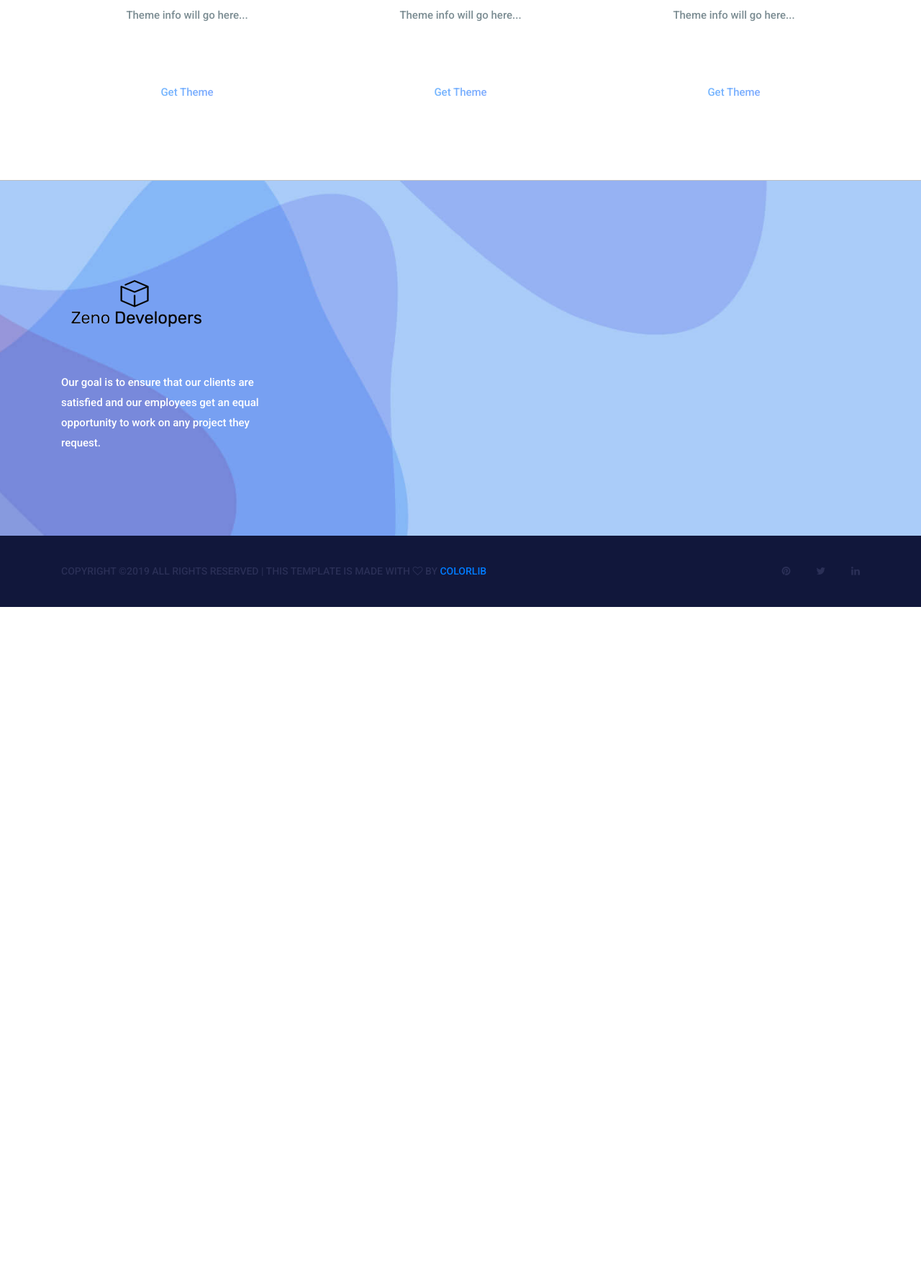
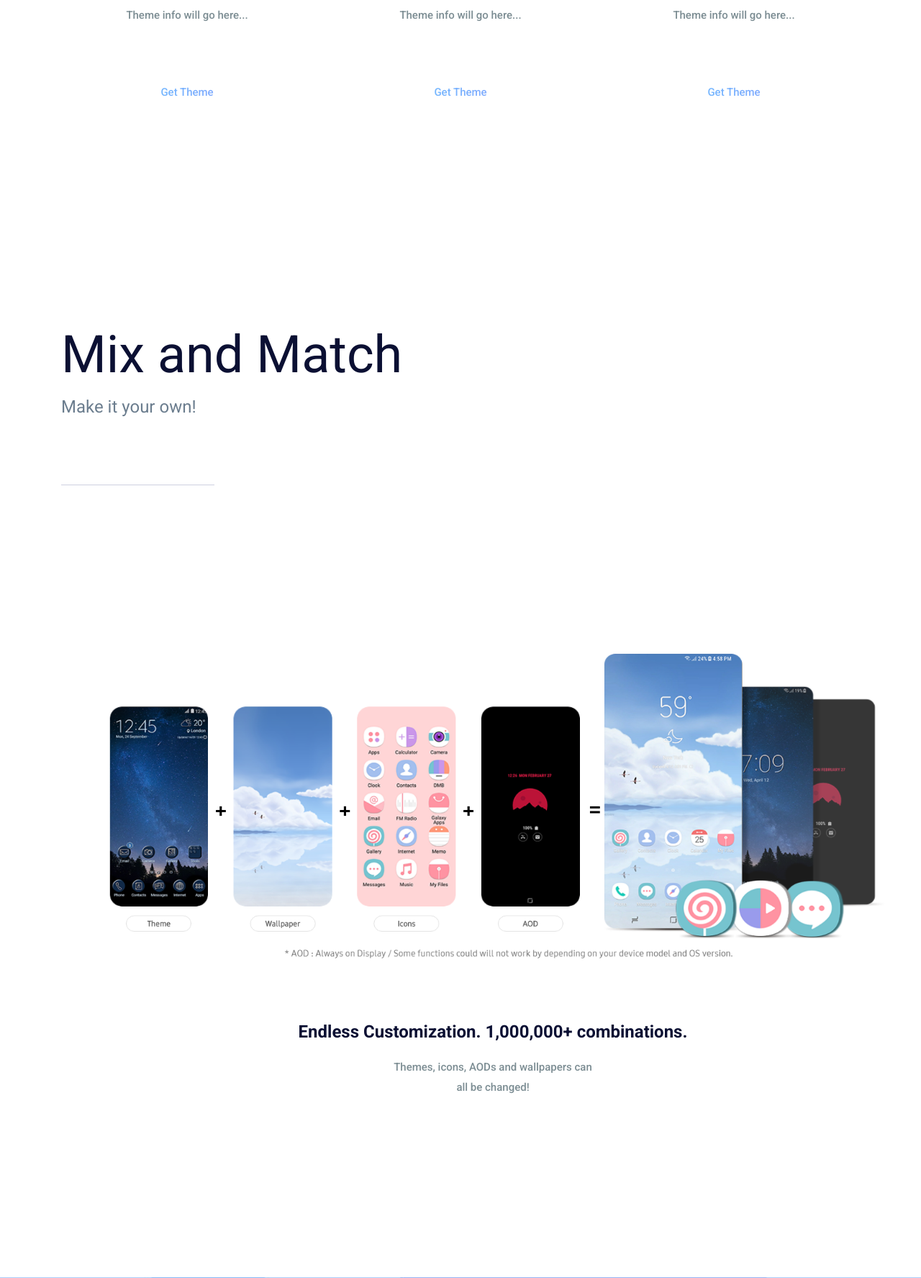
Before and after one commit to bartektenDev/bartektendev.github.io, a PHP site: page /zenodevelopers/themes.html in a window 1280 px wide. Shown: the part 1232-3007 px from the top of the page at 72% size. Before the commit the page ends 2075 px from the top, so only its background shows below. Run offline with PHP 8.4, Linux system fonts and the light colour scheme.

Commit message:
Added Samsung Store Link at Samsung Themes Tab

```diff
--- a/zenodevelopers/css/style.css
+++ b/zenodevelopers/css/style.css
@@ -340,9 +340,25 @@ i:before {
   overflow: hidden;
 }
 
+.banner_area2 {
+  position: relative;
+  z-index: 3;
+  overflow: hidden;
+}
+
 .banner_area:before {
   content: "";
   background: url(../img/banner/banner-bg.png) no-repeat scroll center right;
+  position: absolute;
+  right: 0px;
+  top: 0px;
+  height: 100%;
+  max-width: 1233px;
+  width: 100%;
+}
+
+.banner_area2:before {
+  content: "";
   position: absolute;
   right: 0px;
   top: 0px;
@@ -622,8 +638,68 @@ i:before {
   opacity: 1;
 }
 
+
+
+.feature_item2 {
+  margin-bottom: 80px;
+  text-align: center;
+  width: 1200px;
+  height: 970px;
+  -webkit-transition: all 400ms linear 0s;
+  -o-transition: all 400ms linear 0s;
+  transition: all 400ms linear 0s;
+}
+
+.feature_item2 .f_icon2 {
+  min-height: 600px;
+  min-width: 100px;
+  position: relative;
+}
+
+.feature_item2 .f_icon2 img {
+  position: absolute;
+  bottom: 0px;
+  left: 50%;
+  -webkit-transform: translateX(-50%);
+  -ms-transform: translateX(-50%);
+  transform: translateX(-50%);
+}
+
+.feature_item2 h4 {
+  color: #0b1033;
+  font-family: "Roboto", sans-serif;
+  font-weight: bold;
+  font-size: 24px;
+  padding: 45px 0px 20px 0px;
+}
+
+.feature_item2 p {
+  font-size: 15px;
+  line-height: 28px;
+  font-family: "Roboto", sans-serif;
+  color: #7c8d93;
+  font-weight: 500;
+  max-width: 290px;
+  margin: auto;
+  padding-bottom: 60px;
+}
+
+.feature_item2 .more_btn2 {
+  opacity: 0;
+}
+
+.feature_item2:hover {
+  -webkit-box-shadow: 0px 14px 38px 0px rgba(0, 0, 0, 0.11);
+  box-shadow: 0px 14px 38px 0px rgba(0, 0, 0, 0.11);
+}
+
+.feature_item2:hover .more_btn2 {
+  opacity: 1;
+}
+
+
+
 .service_feature {
-  border-bottom: 1px solid #bbbec1;
   padding-top: 100px;
   overflow: hidden;
 }
@@ -663,6 +739,52 @@ i:before {
   background-clip: inherit;
 }
 
+
+
+.service_feature2 {
+  padding-top: 100px;
+  overflow: hidden;
+  margin: auto;
+  width: auto;
+  height: 1100px;
+}
+
+.service_feature2 .feature_inner2 {
+  margin-bottom: -50px;
+}
+
+.service_feature2 .feature_inner2 .feature_item2 {
+  margin-bottom: 50px;
+}
+
+.service_feature2 .feature_inner2 .feature_item2 .more_btn2 {
+  opacity: 1;
+  background: transparent;
+  border-color: transparent;
+  background-image: -webkit-gradient(linear, left top, right top, from(#6ebdfe), to(#9b8aff));
+  background-image: -webkit-linear-gradient(left, #6ebdfe, #9b8aff);
+  background-image: -o-linear-gradient(left, #6ebdfe, #9b8aff);
+  background-image: linear-gradient(left, #6ebdfe, #9b8aff);
+  color: transparent;
+  -webkit-background-clip: text;
+  background-clip: text;
+  -webkit-transition: all 400ms linear 0s;
+  -o-transition: all 400ms linear 0s;
+  transition: all 400ms linear 0s;
+  background-size: 200% auto;
+}
+
+.service_feature2 .feature_inner2 .feature_item2:hover .more_btn2 {
+  color: #fff;
+  background-image: -webkit-gradient(linear, left top, right top, from(#70bafe), color-stop(51%, #998dff), to(#70bafe));
+  background-image: -webkit-linear-gradient(left, #70bafe 0%, #998dff 51%, #70bafe 100%);
+  background-image: -o-linear-gradient(left, #70bafe 0%, #998dff 51%, #70bafe 100%);
+  background-image: linear-gradient(to right, #70bafe 0%, #998dff 51%, #70bafe 100%);
+  border-color: rgba(204, 241, 255, 0.5);
+  background-clip: inherit;
+}
+
+
 /* End Feature Area css
 ============================================================================================ */
 /* Team People Area css
--- a/zenodevelopers/service.html
+++ b/zenodevelopers/service.html
@@ -115,8 +115,8 @@
                                 <img src="img/icon/themeicon.png" alt="">
                             </div>
                             <h4>Samsung Themes</h4>
-                            <p>A design team was put in place at our company for Samsung Theming because of how much people love our designs! Do you have theme idea you want made? Ask for one made.</p>
-                            <a class="more_btn" href="#">Get Quote</a>
+                            <p>A design team was put in place at our company for Samsung Theming because of how much people love our designs! Do you have theme idea you want made? Ask for one made at the Samsung Themes tab.</p>
+                            <a class="more_btn" href="themes.html">View Themes</a>
                         </div>
                     </div>
                     <div class="col-lg-4 col-sm-6">
--- a/zenodevelopers/themes.html
+++ b/zenodevelopers/themes.html
@@ -155,6 +155,32 @@
         </section>
         <!--================End Banner Area =================-->
 
+        <!--================Banner Area =================-->
+        <section class="banner_area2">
+            <div class="container">
+                <div class="banner_inner_text">
+                    <h2>Mix and Match</h2>
+                    <p>Make it your own!</p>
+                </div>
+            </div>
+        </section>
+        <!--================End Banner Area =================-->
+
+        <!-- How it works -->
+        <section class="service_feature2">
+          <div class="container">
+            <div class="feature_item2">
+              <div class="f_icon2">
+                  <img src="img/icon/mixnmatch.png" alt="" width="1100px" height="510px">
+              </div>
+              <h4>Endless Customization. 1,000,000+ combinations.</h4>
+              <p>Themes, icons, AODs and wallpapers can all be changed!</p>
+              <a class="more_btn2" href="https://www.samsung.com/global/galaxy/apps/galaxy-themes/">View Samsung Store</a>
+            </div>
+          </div>
+        </section>
+        <!-- How it works -->
+
         <!--================Footer Area =================-->
         <footer class="footr_area">
             <div class="footer_widget_area">
```
Also changed, not shown: other parts of zenodevelopers/css/style.css (+33 -6 lines), zenodevelopers/img/icon/mixnmatch.PNG (added), zenodevelopers/img/mixnmatch.PNG (added).
